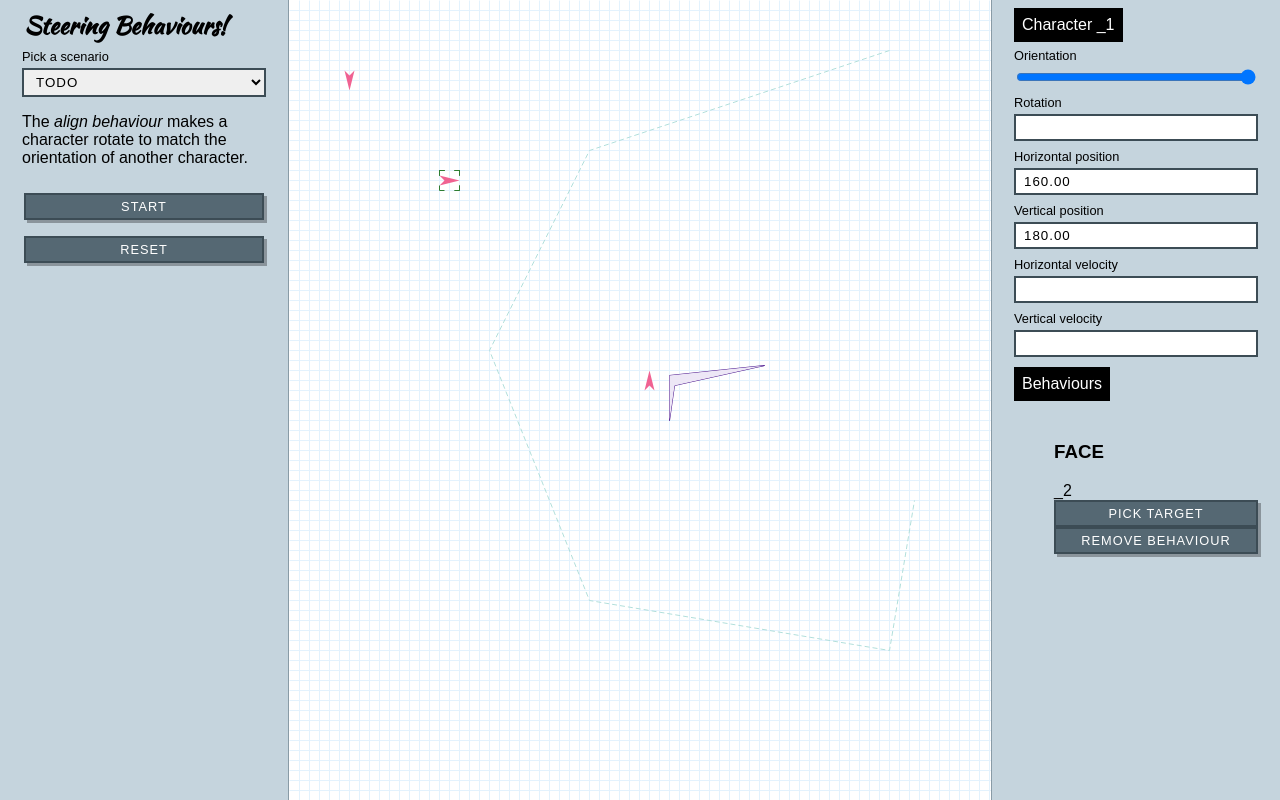
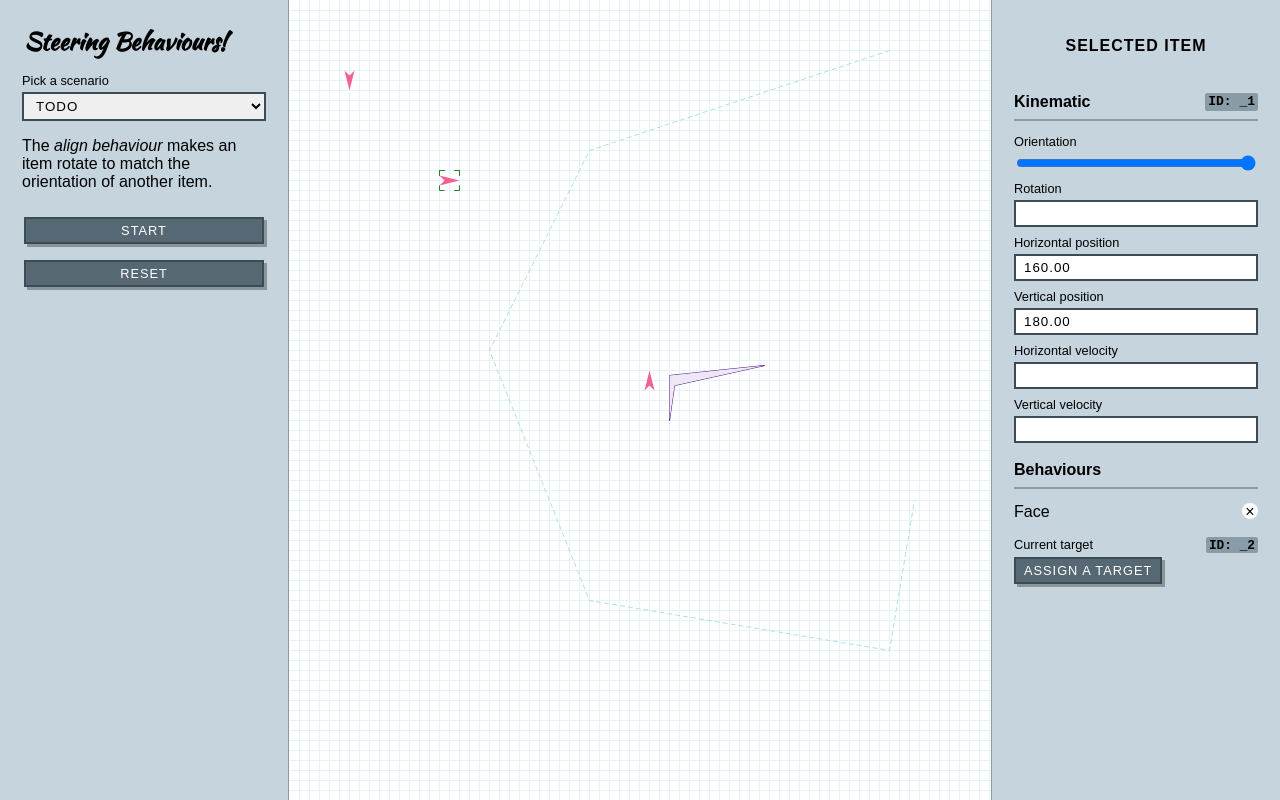
Before and after one commit to craigdallimore/steering-behaviour, a React app: page / in a window 1280 px wide. Built offline with nearby package versions, Linux system fonts and the light colour scheme; the HTML template or start-up script is replaced by a standard one.

Commit message:
Organise behaviour layout and style

```diff
--- a/src/components/AddBehaviour.tsx
+++ b/src/components/AddBehaviour.tsx
@@ -67,7 +67,14 @@ const AddBehaviour = (props: Props) => {
   if (isAddingBehaviour) {
     return (
       <>
+        <SelectBehaviour
+          behaviourName={"NONE"}
+          onSelectBehaviour={(nextBehaviourName: SteeringBehaviourName) => {
+            props.onBehaviourChange(getDefaultBehaviour(nextBehaviourName));
+          }}
+        />
         <button
+          className="button-cancel"
           type="button"
           onClick={() => {
             setIsAddingBehaviour(false);
@@ -75,12 +82,6 @@ const AddBehaviour = (props: Props) => {
         >
           Cancel
         </button>
-        <SelectBehaviour
-          behaviourName={"NONE"}
-          onSelectBehaviour={(nextBehaviourName: SteeringBehaviourName) => {
-            props.onBehaviourChange(getDefaultBehaviour(nextBehaviourName));
-          }}
-        />
       </>
     );
   }
--- a/src/components/Behaviours.tsx
+++ b/src/components/Behaviours.tsx
@@ -1,5 +1,5 @@
 import React from "react";
-import { Behaviour, Character } from "@domain/types";
+import { Behaviour, Character, SteeringBehaviourName } from "@domain/types";
 import BehaviourSwitch from "./behaviours/BehaviourSwitch";
 import AddBehaviour from "./AddBehaviour";
 import RemoveBehaviour from "./RemoveBehaviour";
@@ -12,13 +12,53 @@ type Props = {
   dispatch: (action: Action) => void;
 };
 
+const getName = (name: SteeringBehaviourName): string => {
+  switch (name) {
+    case "ALIGN":
+      return "Align";
+    case "ARRIVE":
+      return "Arrive";
+    case "COLLISION_AVOIDANCE":
+      return "Collision avoidance";
+    case "EVADE":
+      return "Evade";
+    case "FACE":
+      return "Face";
+    case "FLEE":
+      return "Flee";
+    case "FOLLOW_PATH_CHASE_RABBIT":
+      return "Follow path (chase the rabbit)";
+    case "FOLLOW_PATH_PREDICT":
+      return "Follow path (predict)";
+    case "LOOK_WHERE_YOU_ARE_GOING":
+      return "Look where you are going";
+    case "MATCH_VELOCITY":
+      return "Match velocity";
+    case "OBSTACLE_AVOIDANCE":
+      return "Obstacle avoidance";
+    case "PURSUE":
+      return "Pursue";
+    case "SEEK":
+      return "Seek";
+    case "SEPARATION":
+      return "Separation";
+    case "WANDER":
+      return "Wander";
+    default:
+      return "No behaviour";
+  }
+};
+
 const Behaviours = (props: Props) => {
   return (
     <fieldset className="behaviours">
       <legend>Behaviours</legend>
       <ul>
         <li>
-          <h3>{props.character.behaviour.name}</h3>
+          <header>
+            <h3>{getName(props.character.behaviour.name)}</h3>
+            {props.character.behaviour instanceof None || <RemoveBehaviour />}
+          </header>
           <BehaviourSwitch
             behaviour={props.character.behaviour}
             onBehaviourChange={(payload: Behaviour) => {
@@ -28,7 +68,7 @@ const Behaviours = (props: Props) => {
               });
             }}
           />
-          {props.character.behaviour instanceof None ? (
+          {props.character.behaviour instanceof None && (
             <AddBehaviour
               onBehaviourChange={(payload: Behaviour) => {
                 props.dispatch({
@@ -37,8 +77,6 @@ const Behaviours = (props: Props) => {
                 });
               }}
             />
-          ) : (
-            <RemoveBehaviour />
           )}
         </li>
       </ul>
--- a/src/components/CharacterSidebar.tsx
+++ b/src/components/CharacterSidebar.tsx
@@ -20,15 +20,18 @@ const CharacterSidebar = () => {
     ? getClassname(focussedCharacter.behaviour)
     : "";
 
-  const legendText = state.focussedCharacterId
-    ? `Character ${state.focussedCharacterId}`
-    : "Character not selected";
+  const idText = state.focussedCharacterId
+    ? `ID: ${state.focussedCharacterId}`
+    : "--";
 
   return (
-    <aside className="character-sidebar">
+    <aside className="character-sidebar" aria-label="Character sidebar">
+      <h2>Selected item</h2>
       <form className={className}>
         <fieldset>
-          <legend>{legendText}</legend>
+          <legend>
+            Kinematic <code>{idText}</code>
+          </legend>
 
           <label htmlFor="orientation">Orientation</label>
           <input
--- a/src/components/PickTarget.tsx
+++ b/src/components/PickTarget.tsx
@@ -13,7 +13,16 @@ const PickTarget = (props: Props) => {
 
   return (
     <>
-      <span id="target-label">{props.targetId}</span>
+      {props.targetId ? (
+        <label className="label-target-id">
+          Current target
+          <code>ID: {props.targetId}</code>
+        </label>
+      ) : (
+        <label className="label-target-id">
+          No target has been assigned yet
+        </label>
+      )}
       <button
         type="button"
         id="btn-set-target"
@@ -21,7 +30,7 @@ const PickTarget = (props: Props) => {
           dispatch({ type: "SET_TARGET_BUTTON_CLICKED" });
         }}
       >
-        {state.isSettingTarget ? "Click on a target" : "Pick target"}
+        {state.isSettingTarget ? "Click on a target" : "Assign a target"}
       </button>
     </>
   );
--- a/src/components/RemoveBehaviour.tsx
+++ b/src/components/RemoveBehaviour.tsx
@@ -6,12 +6,14 @@ const RemoveBehaviour = () => {
   const dispatch = React.useContext(DispatchContext);
   return (
     <button
+      className="button-cross"
+      aria-label="Remove behaviour"
       role="button"
       onClick={() => {
         dispatch({ type: "BEHAVIOUR_CHANGED", payload: new None() });
       }}
     >
-      Remove behaviour
+      ×
     </button>
   );
 };
--- a/src/components/ScenarioSidebar.tsx
+++ b/src/components/ScenarioSidebar.tsx
@@ -7,7 +7,7 @@ const ScenarioSidebar = () => {
   const state = React.useContext(StateContext);
 
   return (
-    <aside className="scenario-sidebar">
+    <aside className="scenario-sidebar" aria-label="Scenario sidebar">
       <h1>Steering Behaviours!</h1>
       <fieldset>
         <label htmlFor="pick-scenario">Pick a scenario</label>
@@ -15,8 +15,8 @@ const ScenarioSidebar = () => {
           <option>TODO</option>
         </select>
         <span>
-          The <em>align behaviour</em> makes a character rotate to match the
-          orientation of another character.
+          The <em>align behaviour</em> makes an item rotate to match the
+          orientation of another item.
         </span>
       </fieldset>
 
--- a/src/css/behaviours.css
+++ b/src/css/behaviours.css
@@ -1,11 +1,55 @@
 .behaviours {
-  display: flex;
-  flex-direction: column;
 }
+
+.behaviours h3 {
+  font-weight: normal;
+  font-size: 1rem;
+  padding: 0;
+  margin: 0 0 1rem;
+}
+
 .behaviours ul {
   list-style: none;
+  padding: 0;
+  margin: 0;
 }
 .behaviours li {
   display: flex;
   flex-direction: column;
 }
+
+.behaviours header {
+  display: flex;
+  align-items: baseline;
+}
+
+.behaviours header .button-cross {
+  margin-left: auto;
+}
+
+.label-target-id {
+  display: flex;
+}
+.label-target-id code {
+  font-weight: bold;
+  height: 1rem;
+}
+#btn-set-target {
+  align-self: start;
+}
+.button-cross {
+  border: 0;
+  padding: 0 0 0 1px;
+  background: white;
+  height: 1rem;
+  width: 1rem;
+  border-radius: 0.5rem;
+  box-shadow: none;
+  color: black;
+  display: block;
+  font-size: 1rem;
+}
+.button-cancel {
+  align-self: start;
+  margin-top: 1rem;
+}
--- a/src/css/character-sidebar.css
+++ b/src/css/character-sidebar.css
@@ -1,3 +1,12 @@
+h2 {
+  padding: 1rem;
+  text-transform: uppercase;
+  font-size: 1rem;
+  text-align: center;
+  color: black;
+  letter-spacing: 1px;
+}
+
 .character-sidebar {
   grid-area: character;
   background-color: var(--base05);
@@ -18,3 +27,14 @@
 .character-sidebar input + label {
   margin-top: 0.5rem;
 }
+
+.character-sidebar legend {
+  display: flex;
+}
+
+.character-sidebar code {
+  margin-left: auto;
+  background: var(--base04);
+  padding: 1px 3px 0;
+  border-radius: 2px;
+}
--- a/src/css/main.css
+++ b/src/css/main.css
@@ -13,9 +13,11 @@ main {
 canvas {
 }
 legend {
-  padding: 0.5rem;
-  background: black;
-  color: white;
+  padding: 0.5rem 0;
+  width: 100%;
+  font-weight: bold;
+  border-bottom: 2px solid var(--base06);
+  margin-bottom: 0.5rem;
 }
 
 label {
--- a/src/css/scenario-sidebar.css
+++ b/src/css/scenario-sidebar.css
@@ -7,7 +7,7 @@
   position: relative;
 }
 h1 {
-  margin: 0 1rem;
+  margin: 1rem 1rem 0.5rem;
 }
 .scenario-sidebar span {
   margin: 1rem 0;
```
